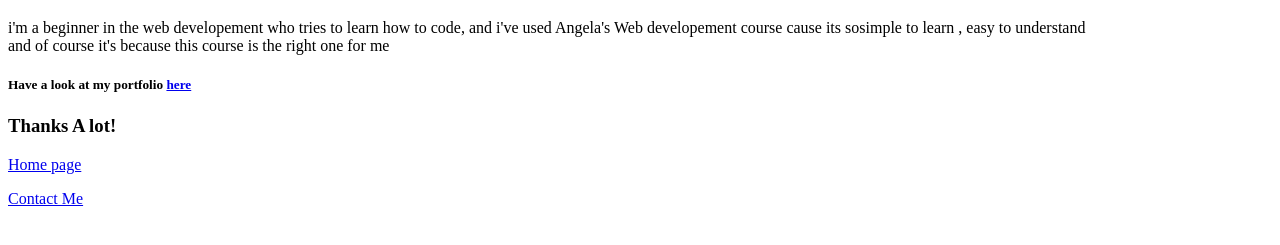
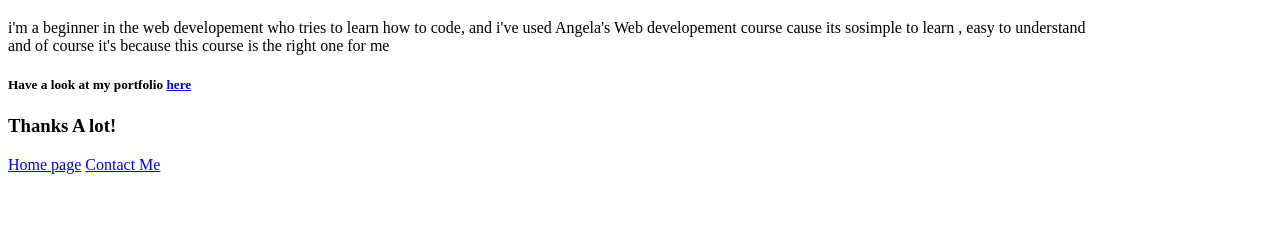
Before and after one commit to Eskanor05/HTML-Portfolio, a plain HTML site: page public/about.html in a window 1280 px wide. Shown: the part 61-306 px from the top of the page. Drawn offline with Linux system fonts and the light colour scheme.

Commit message:
Update about.html

```diff
--- a/public/about.html
+++ b/public/about.html
@@ -12,6 +12,6 @@
 </p>
   <h5>Have a look at my portfolio <a href="../index.html">here</a></h5>
     <h3>Thanks A lot!</h3>
-<p><a href="../index.html">Home page</a></p><p><a href="./contact.html">Contact Me</a></p>
+<p><a href="../index.html">Home page</a> <a href="./contact.html">Contact Me</a></p>
 </body>
 </html>
```
